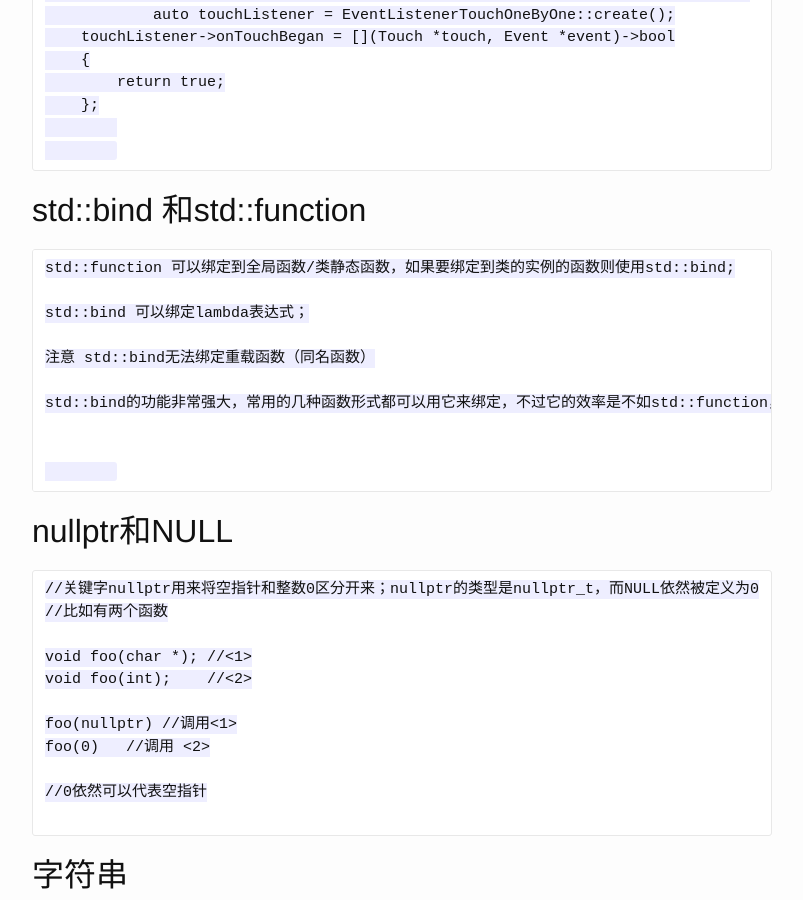
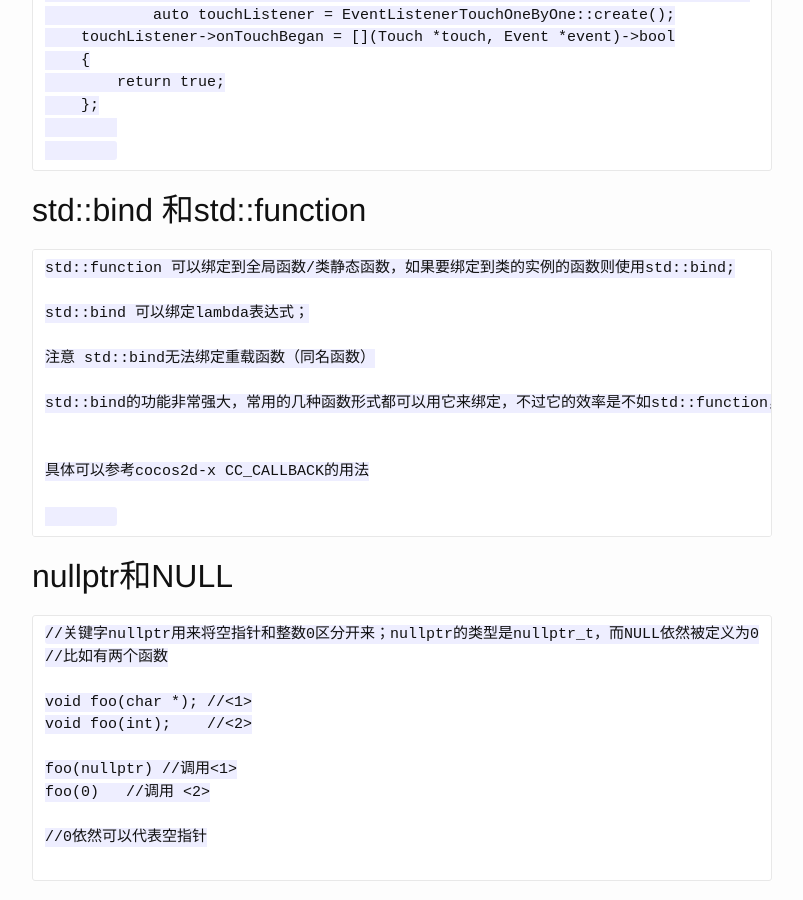
Before and after one commit to haroel/i, a Jekyll site: the page built from _posts/2015-08-25-c++11.md, in a window 1280 px wide and 900 px high, scrolled down 3515 px. Shown: the whole window, without its empty margins (238-1041 px from the left). Built offline with Jekyll 4.4.1, drawn with Linux system fonts in a browser that asks for light colours; Markdown is read by kramdown in place of the engine named in the settings; comment, search, counter and statistics services are not loaded; some of the changed lines change nothing that is shown.

Commit message:
修改样式

````diff
--- a/_config.yml
+++ b/_config.yml
@@ -9,5 +9,5 @@
 github_username:  haroel
 
 # Build settings
-markdown: kramdown
+markdown: redcarpet
 comments: true
--- a/_posts/2015-08-25-c++11.md
+++ b/_posts/2015-08-25-c++11.md
@@ -185,6 +185,8 @@
 std::bind的功能非常强大，常用的几种函数形式都可以用它来绑定，不过它的效率是不如std::function，但对于UI编程来说，开发效率是第一位的
 
 
+具体可以参考cocos2d-x CC_CALLBACK的用法
+
 
 ```
 
````
Also changed, not shown: 12 other files.
